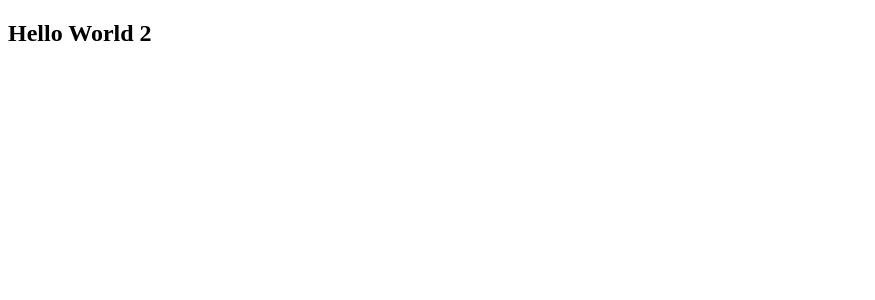
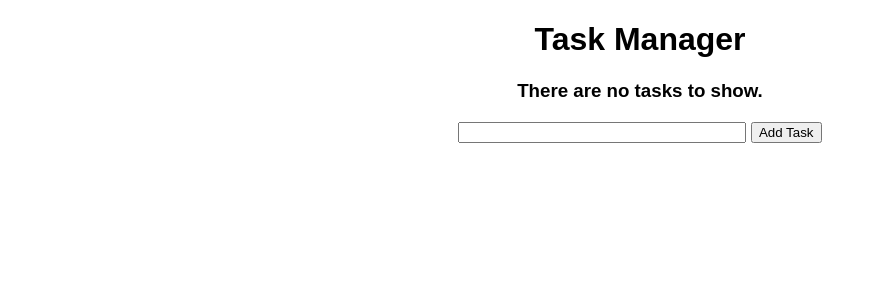
Before and after one commit to MaanavKhaitan/Flask_TaskManager, a Flask app: page / in a window 1280 px wide. Shown: the top 300 px of the page, without its empty margins (0-875 px from the left). Run offline with Flask 2, Linux system fonts and the light colour scheme; data that the repository does not hold is empty.

Commit message:
Built functional task manager web app

```diff
--- a/app.py
+++ b/app.py
@@ -1,10 +1,61 @@
-from flask import Flask, render_template
+from flask import Flask, render_template, url_for, request, redirect
+from flask_sqlalchemy import SQLAlchemy
+from datetime import datetime
 
 app = Flask(__name__)
+app.config['SQLALCHEMY_DATABASE_URI'] = 'sqlite:///test.db'
+db = SQLAlchemy(app)
 
-@app.route('/')
+class Todo(db.Model):
+    id = db.Column(db.Integer, primary_key=True)
+    content = db.Column(db.String(200), nullable=False)
+    dateCreated = db.Column(db.DateTime, default=datetime.utcnow)
+
+    def __repr__(self):
+        return '<Task %r>' % self.id
+
+@app.route('/', methods=['POST', 'GET'])
 def index():
-    return render_template('index.html')
+    if request.method == 'POST':
+        task_content = request.form['content']
+        new_task = Todo(content=task_content)
+
+        try:
+            db.session.add(new_task)
+            db.session.commit()
+            return redirect('/')
+        except:
+            return "There was an error in adding task."
+    else:
+        tasks = Todo.query.order_by(Todo.dateCreated).all()
+        return render_template('index.html', tasks=tasks)
+
+
+@app.route('/delete/<int:id>')
+def delete(id):
+    task_to_delete = Todo.query.get_or_404(id)
+    try:
+        db.session.delete(task_to_delete)
+        db.session.commit()
+        return redirect('/')
+    except:
+        return 'There was an error while deleting.'
+
+@app.route('/update/<int:id>', methods=['POST', 'GET'])
+def update(id):
+    task = Todo.query.get_or_404(id)
+
+    if request.method == 'POST':
+        task.content = request.form['content']
+
+        try:
+            db.session.commit()
+            return redirect('/')
+        except:
+            return 'There was an error while updating.'
+    else:
+        return render_template('update.html', task=task)
+
 
 if __name__ == "__main__":
     app.run(debug=True)
--- /dev/null
+++ b/static/css/style.css
@@ -0,0 +1,36 @@
+body, html {
+    margin: 0;
+    font-family: sans-serif;
+    background-color: #ffffff;
+}
+
+.content {
+    margin: 0 auto;
+    width: 400px;
+}
+
+table, th, td {
+    border: 1px solid #000;
+}
+
+table {
+    border-collapse: collapse;
+    width: 100%;
+}
+
+th {
+    height: 30px;
+}
+
+td {
+    text-align: center;
+    padding: 5px;
+}
+
+.form {
+    margin-top: 30px;
+}
+
+#content {
+    width: 70%;
+}
--- /dev/null
+++ b/templates/base.html
@@ -0,0 +1,12 @@
+<!DOCTYPE html>
+<html lang="en">
+<head>
+    <meta charset="UTF-8">
+    <meta name="viewport" content="width=device-width, initial-scale=1.0">
+    <link rel="stylesheet" type="text/css" href="../static/css/style.css">
+    {% block head %}{% endblock %}
+</head>
+<body>
+    {% block body %}{% endblock %}
+</body>
+</html>
--- a/templates/index.html
+++ b/templates/index.html
@@ -1,11 +1,39 @@
-<!DOCTYPE html>
-<html lang="en">
-<head>
-    <meta charset="UTF-8">
-    <meta name="viewport" content="width=device-width, initial-scale=1.0">
-    <title>Task Master</title>
-</head>
-<body>
-    <h2>Hello World 2</h2>
-</body>
-</html>
+{% extends 'base.html' %}
+
+{% block head %}
+    <title>Task Manager</title>
+{% endblock %}
+
+{% block body %}
+<div class="content">
+    <h1 style="text-align: center;">Task Manager</h1>
+    {% if tasks|length == 0 %}
+        <h3 style="text-align: center;">There are no tasks to show.</h3>
+    {% else %}
+    <table>
+        <tr>
+            <th>Task</th>
+            <th>Added</th>
+            <th>Actions</th>
+        </tr>
+
+        {% for task in tasks %}
+        <tr>
+            <td>{{ task.content }}</td>
+            <td>{{ task.dateCreated.date() }}</td>
+            <td>
+                <a href="/delete/{{task.id}}">Delete</a>
+                <br>
+                <a href="/update/{{task.id}}">Update</a>
+            </td>
+            {% endfor %}
+        </tr>
+    </table>
+    {% endif %}
+
+    <form action="/" method="POST" style="margin-top:20px; text-align:center;">
+        <input type="text" name="content" id="content">
+        <input type="submit" value="Add Task">
+    </form>
+</div>
+{% endblock %}
```
Also changed, not shown: templates/update.html (added, +16 -0 lines), test.db (added).
